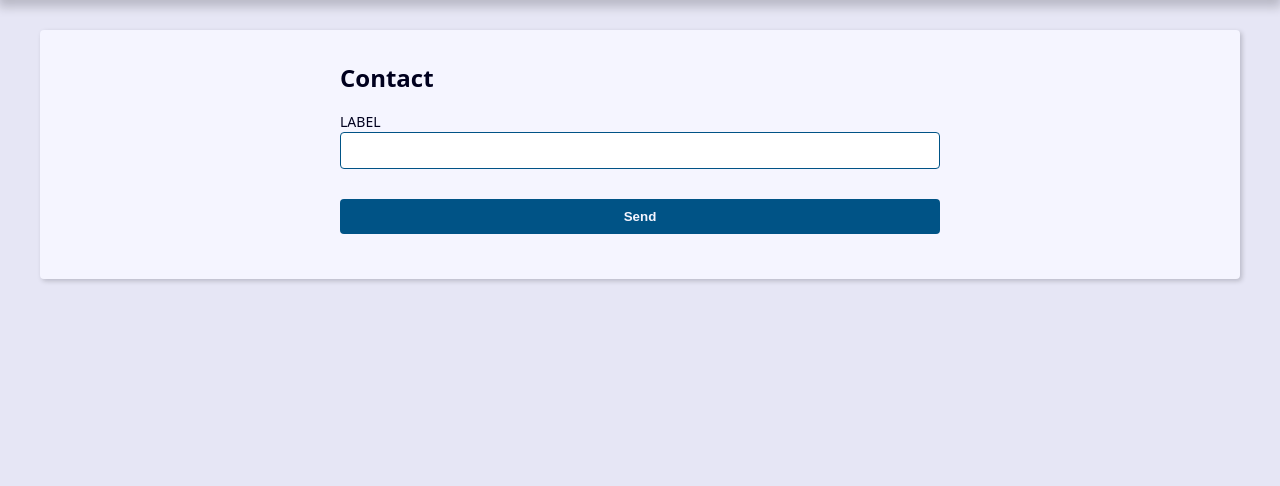
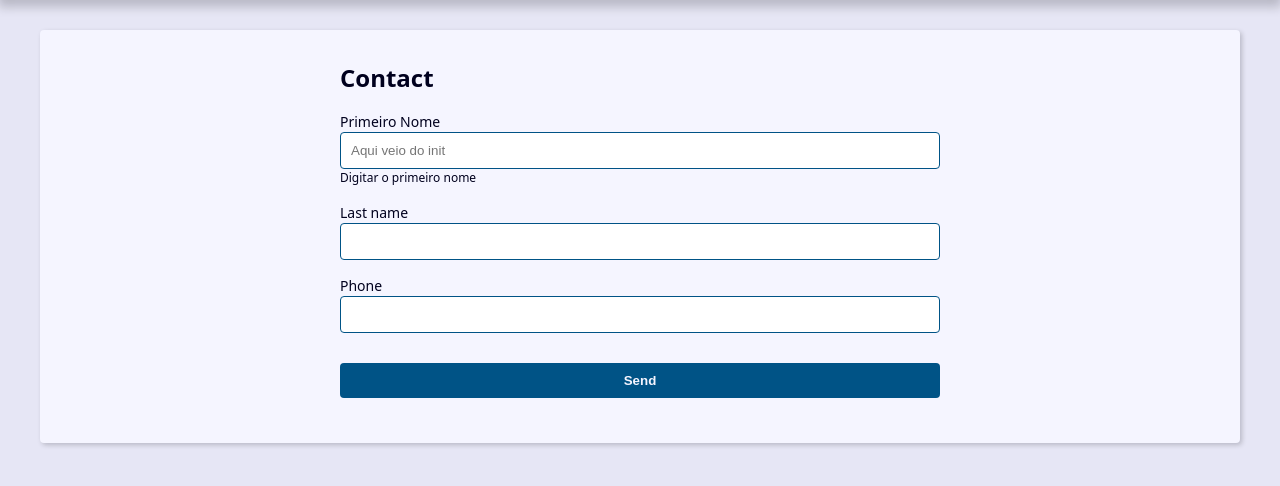
Before and after one commit to tiago238/agenda, a Django app: page /contact/create/ in a window 1280 px wide. Shown: the part 239-725 px from the top of the page. Run offline with Django 4.2, Linux system fonts and the light colour scheme.

Commit message:
create forms

```diff
--- /dev/null
+++ b/contact/forms.py
@@ -0,0 +1,65 @@
+from django.core.exceptions import ValidationError
+from django import forms
+from . import models
+
+
+class ContactForm(forms.ModelForm):
+    first_name = forms.CharField(
+        widget=forms.TextInput(
+            attrs={
+                'placeholder': 'Aqui veio do init',
+            }
+        ),
+        label='Primeiro Nome',
+        help_text= 'Digitar o primeiro nome'
+    )
+
+    def __init__(self, *args, **kwargs):
+        super().__init__(*args, **kwargs)
+
+        # self.fields['first_name'].widget.attrs.update(
+        #     {
+        #     'placeholder': 'Escreva aqui'
+        # }
+
+    # )
+
+    class Meta:
+        model = models.Contact
+        fields = (
+            'first_name', 'last_name', 'phone',
+        )
+        # widgets = {
+        #     'first_name': forms.TextInput(
+        #         attrs={
+        #             'placeholder': 'Escreva aqui'
+        #         }
+        #     )
+        # }
+
+    def clean(self):
+        cleaned_data = self.cleaned_data
+        first_name = cleaned_data.get('first_name')
+        last_name = cleaned_data.get('last_name')
+
+        if first_name == last_name:
+            msg = ValidationError(
+                    'Primeiro nome não pode ser igual ao segundo.',
+                    code='invalid'
+                )
+            self.add_error('first_name', msg)
+            self.add_error('last_name', msg)
+
+        return super().clean()
+
+    def clean_first_name(self):
+        first_name = self.cleaned_data.get('first_name')
+        if first_name == 'ABC':
+            self.add_error(
+                'first_name',
+                ValidationError(
+                    'Veio do add_error',
+                    code='invalid'
+                )
+            )
+        return first_name
--- a/contact/templates/contact/create.html
+++ b/contact/templates/contact/create.html
@@ -11,12 +11,30 @@
     enctype="multipart/form-data"
   >
   {% csrf_token %}
+
     <div class="form-content">
-      <div class="form-group">
-        <label for="id_first_name">LABEL</label>
-        <input type="text" name="first_name" maxlength="255" id="id_first_name">
+      {% for field in form %}
+        <div class="form-group">
+          <label for="{{ field.id_for_label }}">{{ field.label }}</label>
+          {{ field }}
+          {{ field.errors }}
+
+          {% if field.help_text %}
+            <p class="help-text">{{ field.help_text }}</p>
+          {% endif %}
+        </div>
+      {% endfor %}
+    </div>
+
+    {% if form.non_field_errors %}
+      <div class="form-content">
+          <div class="form-group">
+            <div class="message error">
+            {{ form.non_field_errors }}
+            </div>
+          </div>
       </div>
-    </div>
+    {% endif %}
 
     <div class="form-content">
       <div class="form-group">
--- a/contact/views/contact_forms.py
+++ b/contact/views/contact_forms.py
@@ -1,13 +1,20 @@
-from django.shortcuts import render, get_object_or_404, redirect
-from django.db.models import Q
-from django.core.paginator import Paginator
-
-from contact.models import Contact
+from django.shortcuts import render
+from contact.forms import ContactForm
 
 
 def create(request):
+    if request.method == 'POST':
+        context = {
+            'form': ContactForm(request.POST)
+        }
 
+        return render(
+            request,
+            'contact/create.html',
+            context=context
+        )
     context = {
+        'form': ContactForm()
     }
 
     return render(
```
